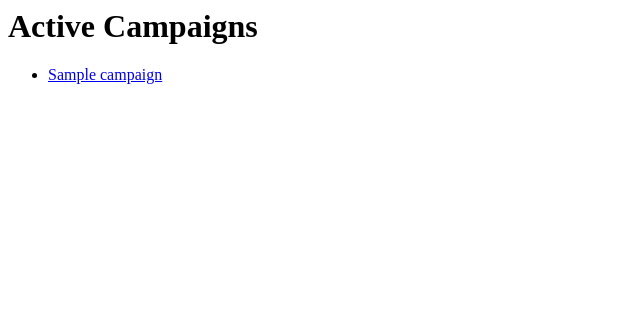
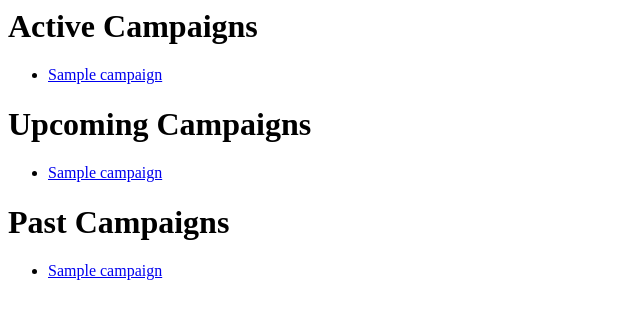
Before and after one commit to bitcastza/zebra-crossing, a Django app: template zebracrossing/campaigns/templates/campaigns/index.html in a window 1280 px wide. Shown: the top 319 px of the page, without its empty margins (0-640 px from the left). Run offline with Django 3.2, Linux system fonts and the light colour scheme; the template is opened without the code that fills it: most values are stand-ins (such as "Sample title", 1, 10 or a date in 2020); parts of the project's set-up code (start-up, migrations or seed data) failed here and were passed over.

```diff
--- a/zebracrossing/campaigns/templates/campaigns/detail.html
+++ b/zebracrossing/campaigns/templates/campaigns/detail.html
@@ -5,10 +5,12 @@ Ad Agency: {{ campaign.ad_agency }}<br>
 </p>
 
 <h2>Booking Sheets</h2>
+<a href="{% url 'campaigns:add_booking' campaign.id %}">Add booking sheet</a>
+
 {% if booking_sheets %}
   <ul>
     {% for sheet in booking_sheets %}
-        <li>{{ sheet.start_date }} - {{ sheet.end_date }} ({{ sheet.ad_type }})</li>
+    <li>{{ sheet.start_date }} - {{ sheet.end_date }} ({{ sheet.get_ad_type_display }})</li>
     {% endfor %}
   </ul>
 {% endif %}
--- a/zebracrossing/campaigns/templates/campaigns/index.html
+++ b/zebracrossing/campaigns/templates/campaigns/index.html
@@ -2,9 +2,31 @@
 {% if active_campaigns %}
   <ul>
 {% for campaign in active_campaigns %}
-  <li><a href="/campaigns/{{ campaign.id }}/">{{ campaign }}</a></li>
+  <li><a href="{% url 'campaigns:detail' campaign.id %}">{{ campaign }}</a></li>
 {% endfor %}
   </ul>
 {% else %}
   <p>No campaigns are currently active</p>
 {% endif %}
+
+<h1>Upcoming Campaigns</h1>
+{% if upcoming_campaigns %}
+  <ul>
+{% for campaign in upcoming_campaigns %}
+  <li><a href="{% url 'campaigns:detail' campaign.id %}">{{ campaign }}</a></li>
+{% endfor %}
+  </ul>
+{% else %}
+  <p>No campaigns are currently coming up</p>
+{% endif %}
+
+<h1>Past Campaigns</h1>
+{% if past_campaigns %}
+  <ul>
+{% for campaign in past_campaigns %}
+  <li><a href="{% url 'campaigns:detail' campaign.id %}">{{ campaign }}</a></li>
+{% endfor %}
+  </ul>
+{% else %}
+  <p>There are no past campaigns</p>
+{% endif %}
--- a/zebracrossing/campaigns/urls.py
+++ b/zebracrossing/campaigns/urls.py
@@ -2,7 +2,9 @@ from django.urls import path
 
 from . import views
 
+app_name = 'campaigns'
 urlpatterns = [
     path('', views.index, name='index'),
     path('<int:campaign_id>/', views.detail, name='detail'),
+    path('<int:campaign_id>/add_booking/', views.add_booking, name='add_booking'),
 ]
```
Also changed, not shown: zebracrossing/campaigns/forms.py (added, +8 -0 lines), zebracrossing/campaigns/models.py (+18 -8 lines), zebracrossing/campaigns/templates/campaigns/addbooking.html (added, +11 -0 lines), zebracrossing/campaigns/views.py (+26 -1 lines). Lines whose indentation alone changed are shown as unchanged.
